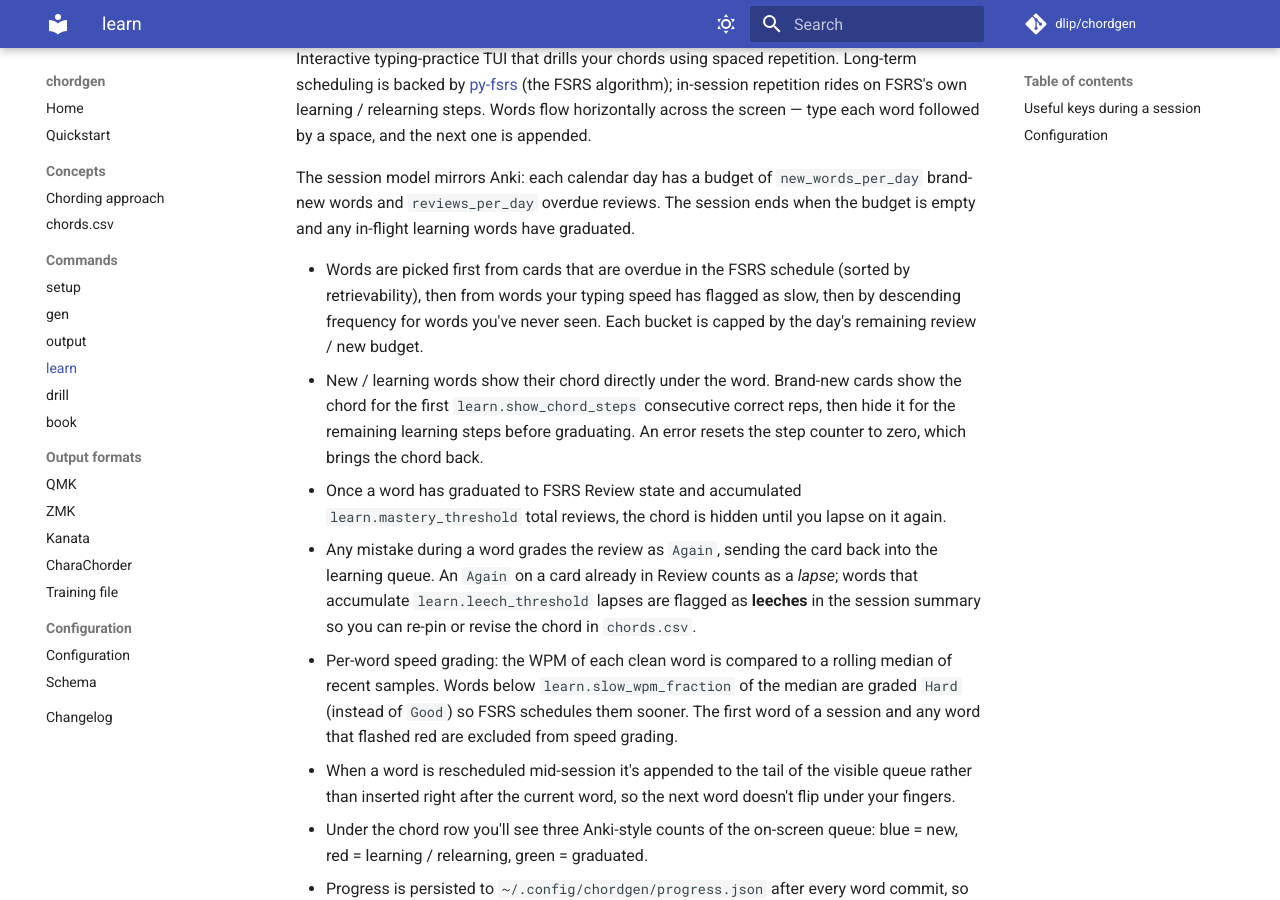
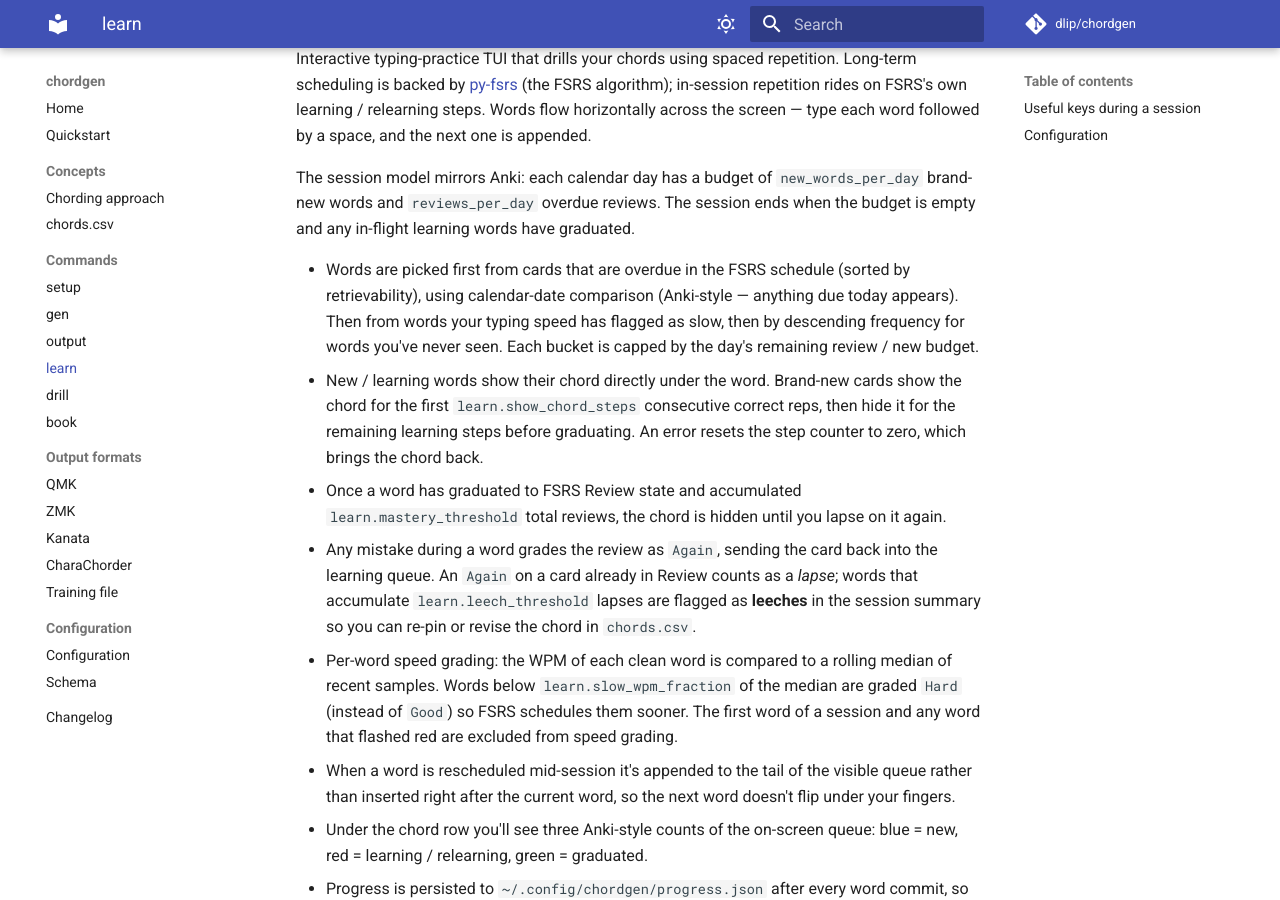
Before and after one commit to dlip/chordgen, an MkDocs documentation site: the page built from docs/commands/learn.md, in a window 1280 px wide and 900 px high, scrolled down 544 px. Built offline with MkDocs 1.6.1 and Material for MkDocs 9.7.7, drawn with Linux system fonts in a browser that asks for light colours; comment, search, counter and statistics services are not loaded.

Commit message:
learn: use calendar-date comparison for overdue cards (Anki-style)

```diff
--- a/docs/commands/learn.md
+++ b/docs/commands/learn.md
@@ -16,10 +16,11 @@ reviews. The session ends when the budget is empty and any in-flight
 learning words have graduated.
 
 - Words are picked first from cards that are overdue in the FSRS
-  schedule (sorted by retrievability), then from words your typing
-  speed has flagged as slow, then by descending frequency for words
-  you've never seen. Each bucket is capped by the day's remaining
-  review / new budget.
+  schedule (sorted by retrievability), using calendar-date comparison
+  (Anki-style — anything due today appears). Then from words your
+  typing speed has flagged as slow, then by descending frequency for
+  words you've never seen. Each bucket is capped by the day's
+  remaining review / new budget.
 - New / learning words show their chord directly under the word.
   Brand-new cards show the chord for the first `learn.show_chord_steps`
   consecutive correct reps, then hide it for the remaining learning
```
Also changed, not shown: CHANGELOG.txt, 1 other file.
